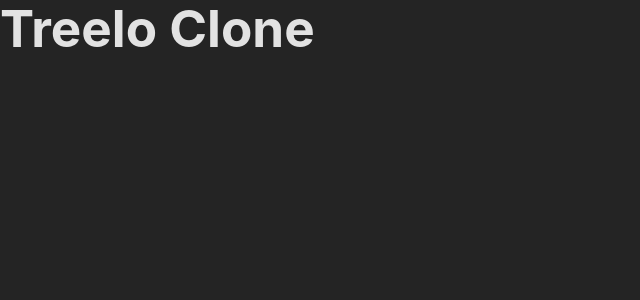
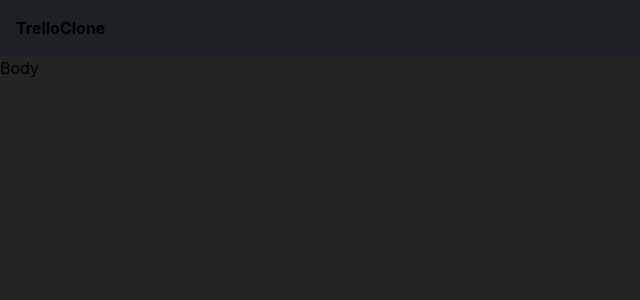
Before and after one commit to MarioSmilcic/trello_clone, a React (Vite) app: page / in a window 1280 px wide. Shown: the top 300 px of the page, without its empty margins (0-640 px from the left). Built offline with nearby package versions, Linux system fonts and the light colour scheme.

Commit message:
added navigation

```diff
--- a/src/App.jsx
+++ b/src/App.jsx
@@ -1,7 +1,10 @@
+import Navigation from "./features/Navigation/Navigation";
+
 const App = () => {
   return (
     <>
-      <h1>Treelo Clone</h1>
+      <Navigation />
+      Body
     </>
   );
 };
--- /dev/null
+++ b/src/features/Navigation/Navigation.jsx
@@ -0,0 +1,11 @@
+import "./navigation.style.css";
+
+const Navigation = () => {
+  return (
+    <div className="navigation">
+      <h4>TrelloClone</h4>
+    </div>
+  );
+};
+
+export default Navigation;
--- /dev/null
+++ b/src/features/Navigation/navigation.style.css
@@ -0,0 +1,8 @@
+.navigation {
+  position: sticky;
+  top: 0;
+  left: 0;
+  display: flex;
+  padding: 1em;
+  background: #1d2125;
+}
--- a/src/index.css
+++ b/src/index.css
@@ -10,7 +10,7 @@
   font-weight: 400;
 
   color-scheme: light dark;
-  color: rgba(255, 255, 255, 0.87);
+  /* color: rgba(255, 255, 255, 0.87); */
   background-color: #242424;
 
   font-synthesis: none;
```
